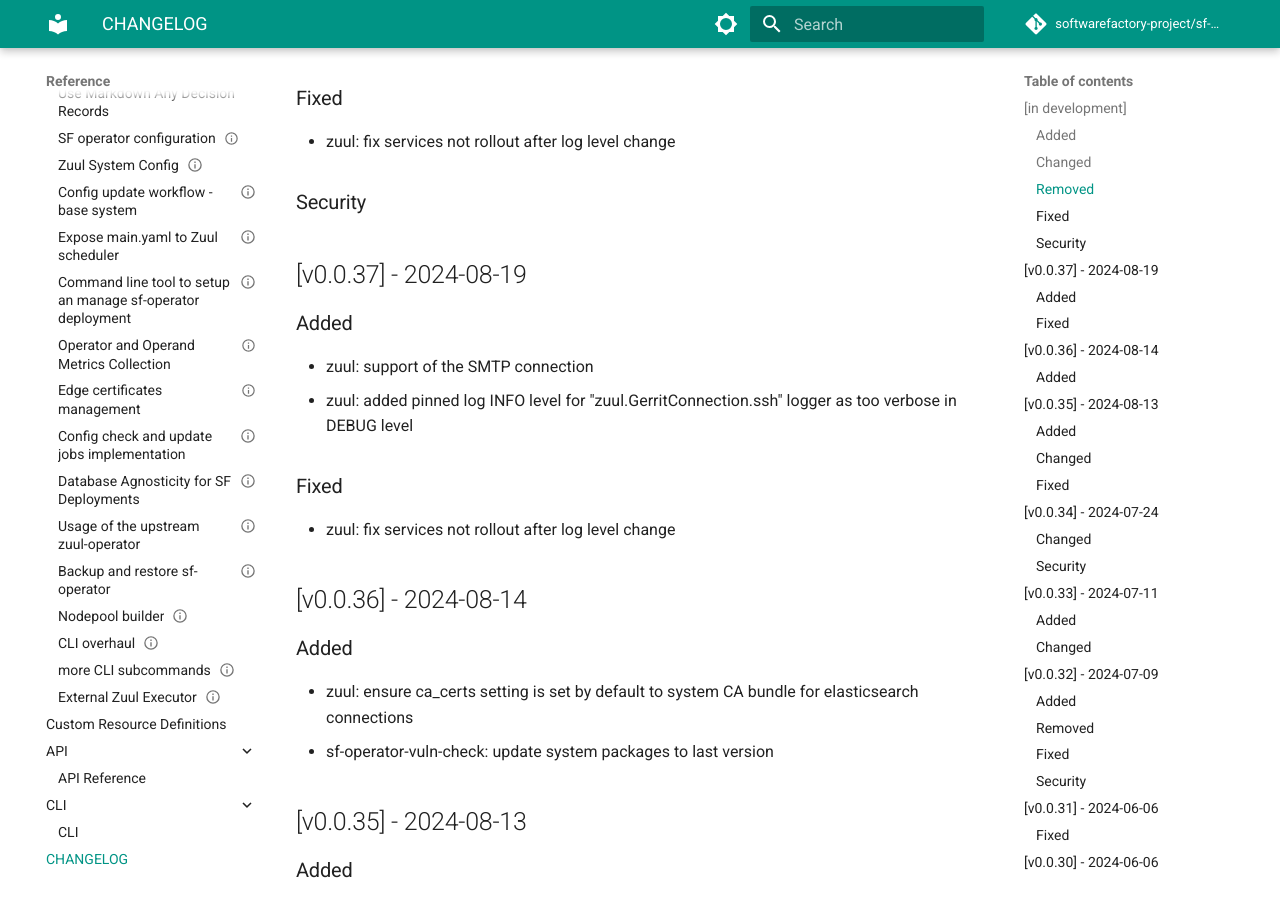
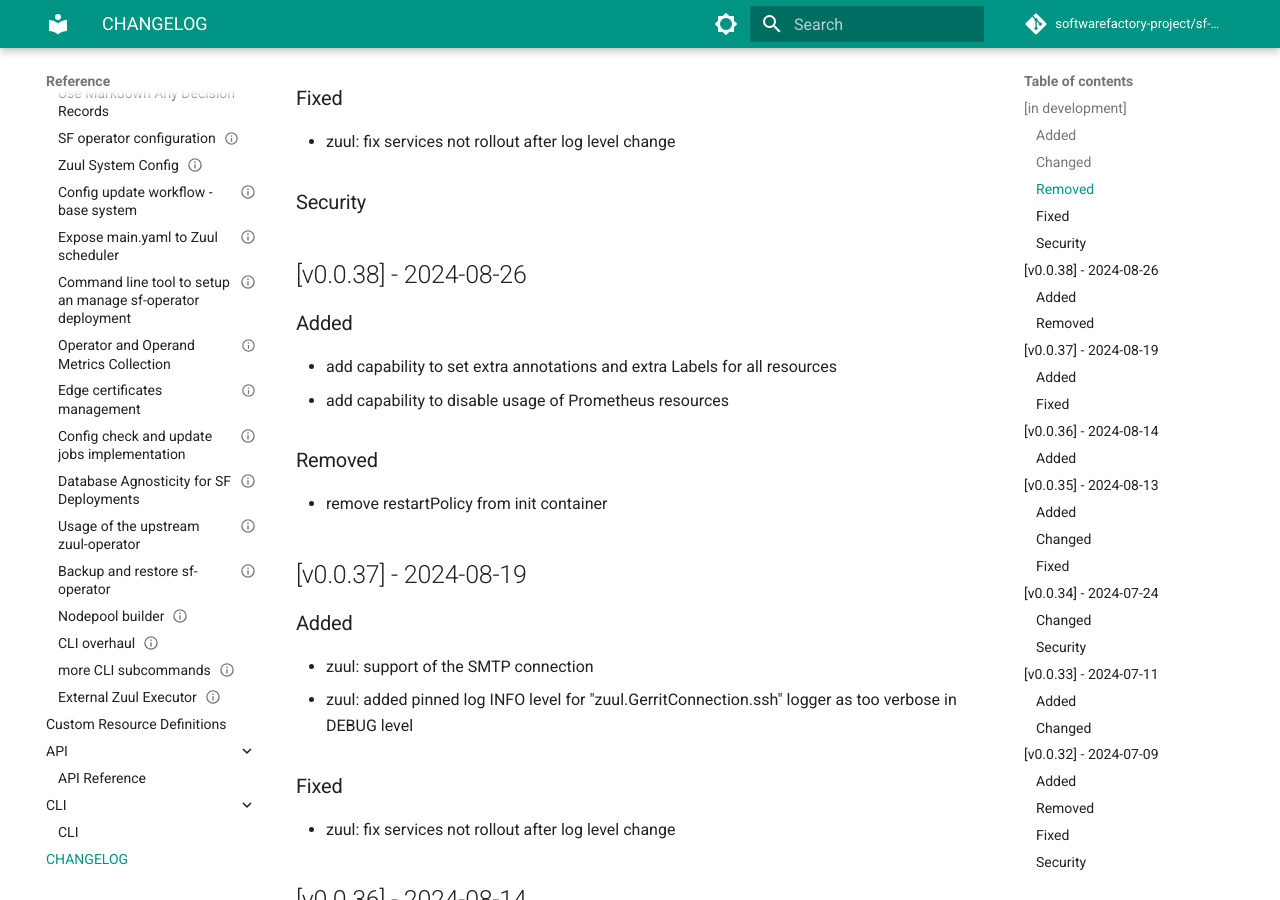
Before and after one commit to softwarefactory-project/sf-operator, an MkDocs documentation site: the page built from doc/reference/CHANGELOG.md, in a window 1280 px wide and 900 px high, scrolled down 698 px. Built offline with MkDocs 1.6.1 and Material for MkDocs 9.7.7, drawn with Linux system fonts in a browser that asks for light colours; comment, search, counter and statistics services are not loaded.

Commit message:
prepare release - v0.0.38
Change-Id: Ib8c5d21514df0d6ecd5288e7774f7b291fa4e9ca

```diff
--- a/doc/reference/CHANGELOG.md
+++ b/doc/reference/CHANGELOG.md
@@ -24,6 +24,17 @@
 - zuul: fix services not rollout after log level change
 
 ### Security
+
+## [v0.0.38] - 2024-08-26
+
+### Added
+
+- add capability to set extra annotations and extra Labels for all resources
+- add capability to disable usage of Prometheus resources
+
+### Removed
+
+- remove restartPolicy from init container
 
 ## [v0.0.37] - 2024-08-19
 
```
